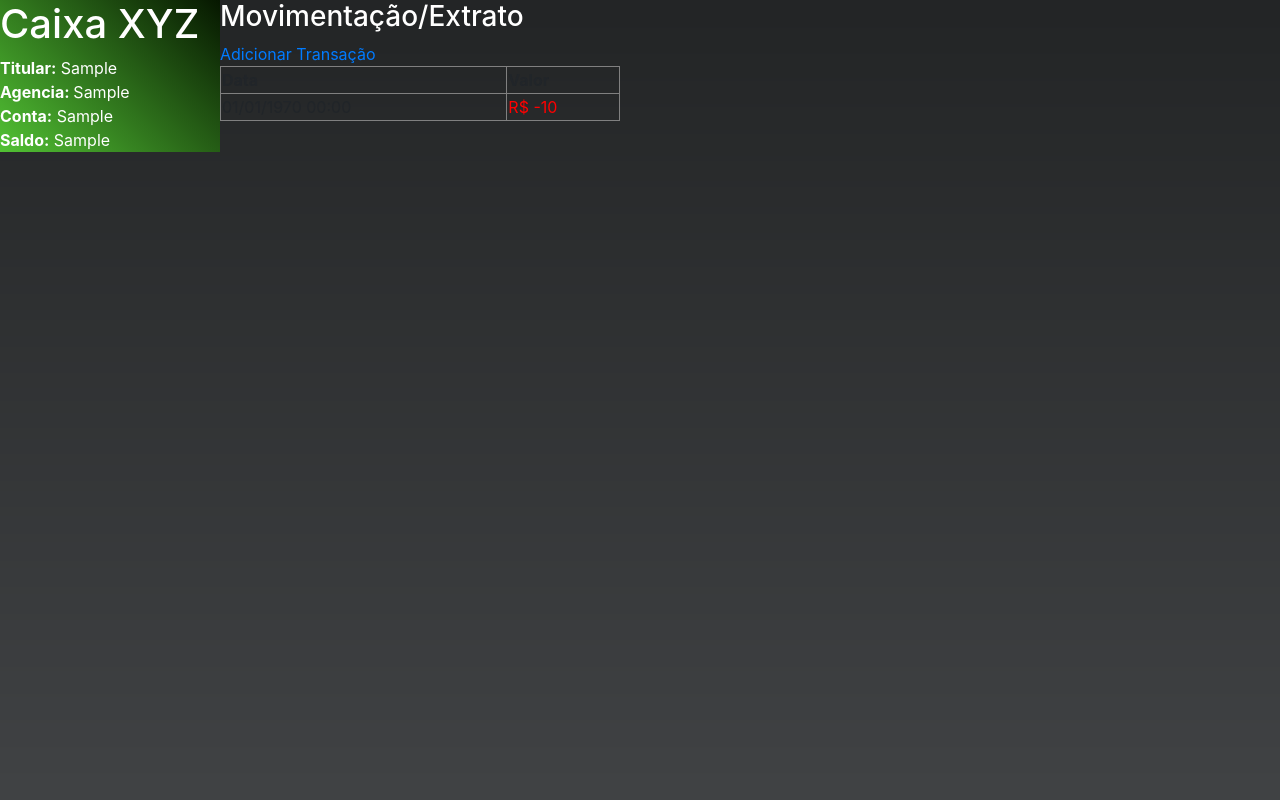
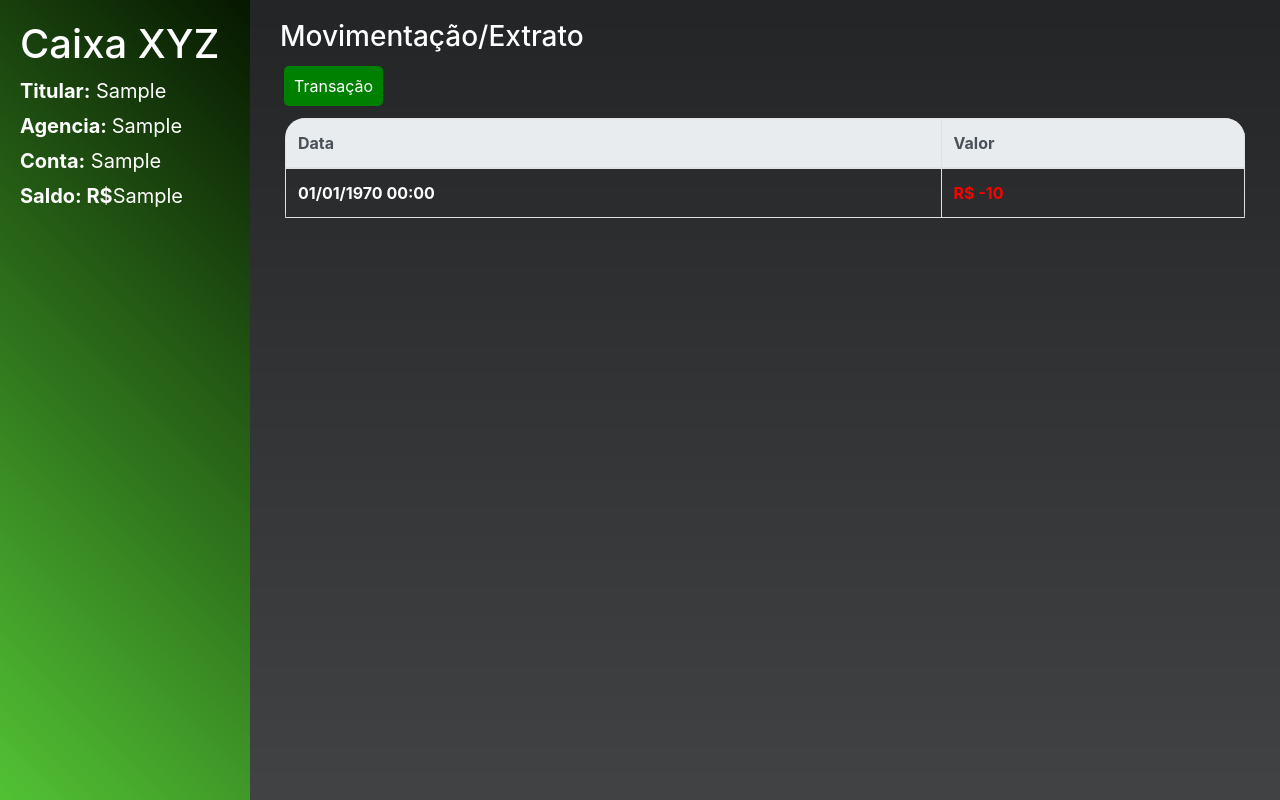
Before and after one commit to Matheus-SS/Html, a PHP site: page / in a window 1280 px wide. Run offline with PHP 8.4, Linux system fonts and the light colour scheme; the visitor is signed in with stand-in values (Sample User, id 1); tables that the repository leaves empty or names only in its code hold one stand-in row (values such as "Sample post").

Commit message:
tabela feita e navbar falta o botao fechar

```diff
--- a/projeto_caixaeletronico/assets/css/style.css
+++ b/projeto_caixaeletronico/assets/css/style.css
@@ -1,3 +1,4 @@
+/*CSS LOGIN*/
 body{
 	background-image: url("../img/bgBlack.jpg");
 	background-attachment: fixed;
@@ -56,29 +57,79 @@ body{
 #senhaCaps{
 	display: none;
 }
-.main{
-	display: flex;
+
+/*------------ CSS INDEX -----------------*/
+
+.sidebar{
+  padding: 20px;
+  width: 250px;
+  background: linear-gradient(45deg,#52c234,#061700);
+  position: fixed;
+  height: 100%;
+  z-index: 1;
+  color: #fff;
+  font-size: 20px;
+  transition: width .5s;
+
 }
-.sidebar{
-  padding-right: 20px;
-  width: 220px;
-  background: linear-gradient(45deg,#52c234,#061700);
-}
-.sidebar h1{
-	color: #fff;
-}
+
 .sidebar ul{
 	padding: 0;
 	margin: 0;
 }
 .sidebar ul li{
 	list-style: none;
-	color: #fff;
 	margin-right: 10px;
+	margin-bottom: 5px;
 }
 .content{
-
+margin-left: 250px;
+padding: 20px;
 }
-.content h3{
+.content h3 {
+ color: #fff;
+ margin-left: 10px;
+ margin-bottom: 20px;
+}
+.table tr{
+	font-weight: bolder;
+}
+.table td{
 	color: #fff;
 }
+.content .btn-transacao a {
+	height: 40px;
+	background-color: green;
+	color: #fff;
+	padding: 10px;
+	margin: 10px;
+	border-radius:5px;
+	text-decoration: none;
+}
+.btn-mob{
+	font-size: 30px;
+	color: #fff;
+	cursor: pointer;
+	margin-left: 10px;
+	display: none;
+}
+.btn-close{
+	text-align:right;
+	display: none;
+}
+
+@media (max-width: 600px){
+.sidebar{
+	display: none;
+	text-align: center;
+}
+.content{
+	margin-left:0;
+}
+.btn-mob{
+	display: block;
+}
+.btn-close{
+	display: block;
+}
+}
--- a/projeto_caixaeletronico/assets/js/main.js
+++ b/projeto_caixaeletronico/assets/js/main.js
@@ -50,4 +50,15 @@ $('#senha').focus(verificarCapslock()); //chamando a funçao de verificar o caps
 
 $('.alert').delay(1900).fadeOut(); // alert de ERRO senha do login desaparecer com o tempo
 
+
+// JS INDEX NAV
+$('#btn-mob').click(function(){
+	$('.sidebar').show().css('width','100%');
 });
+
+$('#btn-close').click(function(){
+	$('.sidebar').hide().css('width','0%');
+});
+
+
+});
--- a/projeto_caixaeletronico/includes/config.php
+++ b/projeto_caixaeletronico/includes/config.php
@@ -1,5 +1,5 @@
 <?php //conexao com o banco
-$dsn = "mysql:dbname=projeto_caixaeletronica;host=localhost;charset=utf8";
+$dsn = "mysql:dbname=projeto_caixaeletronico;host=localhost;charset=utf8";
 $dbuser="root";
 $dbpass="";
 try{
--- a/projeto_caixaeletronico/index.php
+++ b/projeto_caixaeletronico/index.php
@@ -30,19 +30,24 @@ if(isset($_SESSION['banco']) && empty($_SESSION['banco']) == false){
 	<link rel="stylesheet" type="text/css" href="assets/css/bootstrap.min.css">
 	<link rel="stylesheet" type="text/css" href="assets/css/fontawesome.min.css">
 	<link rel="stylesheet" type="text/css" href="assets/css/style.css"/>
+	<script src="assets/js/jquery.js"></script>
+	<script src="assets/js/main.js"></script>
+	<script src="assets/js/jquery.mask.min.js"></script>
+	<script src="assets/js/jquery.validate.js"></script>
 </head>
 
 <body>
-<div class="main">
-
 
 <div class="sidebar">
+	<div class="btn-close" id="btn-close">
+		<i class="fas fa-times"></i>
+	</div>
 	<h1>Caixa XYZ</h1>
 	<ul>
 		<li><strong>Titular:</strong> <?php echo $info['titular'];?></li>
 		<li><strong>Agencia: </strong><?php echo $info['agencia'];?></li>
 		<li><strong>Conta:</strong> <?php echo $info['conta'];?></li>
-		<li><strong>Saldo:</strong> <?php echo $info['saldo'];?></li>
+		<li><strong>Saldo: R$</strong><?php echo $info['saldo'];?></li>
 
 	</ul>
 </div>
@@ -50,16 +55,26 @@ if(isset($_SESSION['banco']) && empty($_SESSION['banco']) == false){
 
 
 <div class="content">
+
+	<div class="btn-mob" id="btn-mob">
+		<i class="fas fa-bars"></i>
+	</div>
+
 		<h3>Movimentação/Extrato</h3>
-	<a href="add-transacao.php"> Adicionar Transação</a>
-	<table border="1" width="400px">
-		<tr>
+		<div class="btn-transacao" style="margin-left: 4px;">
+			<a href="add-transacao.php"> Transação</a>
+		</div>
+
+	<div class="container" style="margin-top: 20px;">
+		<div class="table-responsive"  style="border-radius:20px;">
+			<table class="table table-bordered">
+				<thead class="thead-light">
 					<th>Data</th>
 					<th>Valor</th>
-		</tr>
+				</thead>
+				<tbody>
 					<?php
-			$sql = $pdo->prepare("SELECT * FROM historico WHERE id_conta = ?");
-			$sql->bindValue(1,$id);
+						$sql = $pdo->prepare("SELECT * FROM historico ORDER BY data_operacao DESC");
 						$sql->execute();
 
 						if($sql->rowCount()>0){
@@ -79,9 +94,11 @@ if(isset($_SESSION['banco']) && empty($_SESSION['banco']) == false){
 							}
 						}
 						?>
-
+				</tbody>
 			</table>
 		</div>
 	</div>
+</div>
+
 </body>
 </html>
```
Lines whose indentation alone changed are shown as unchanged.
